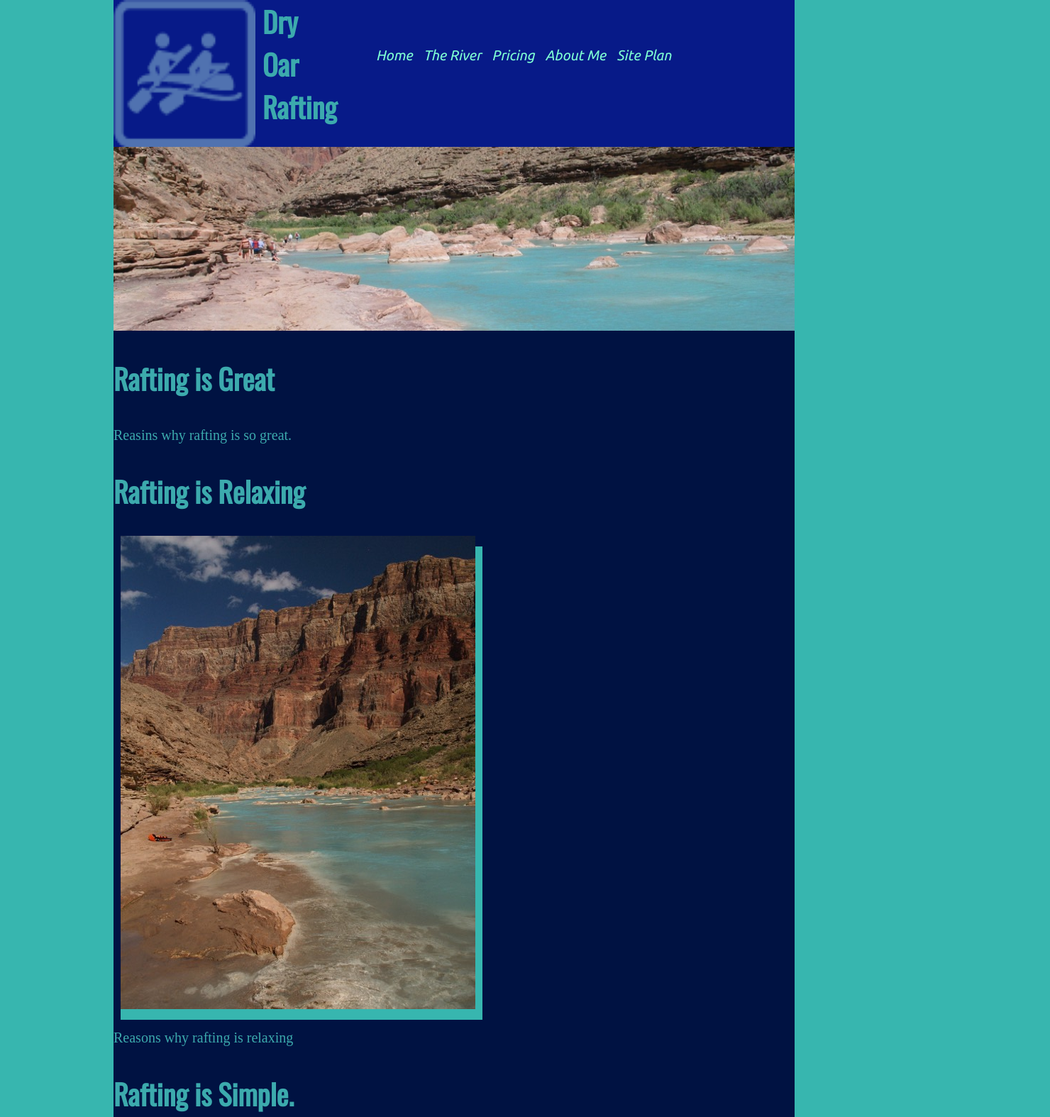
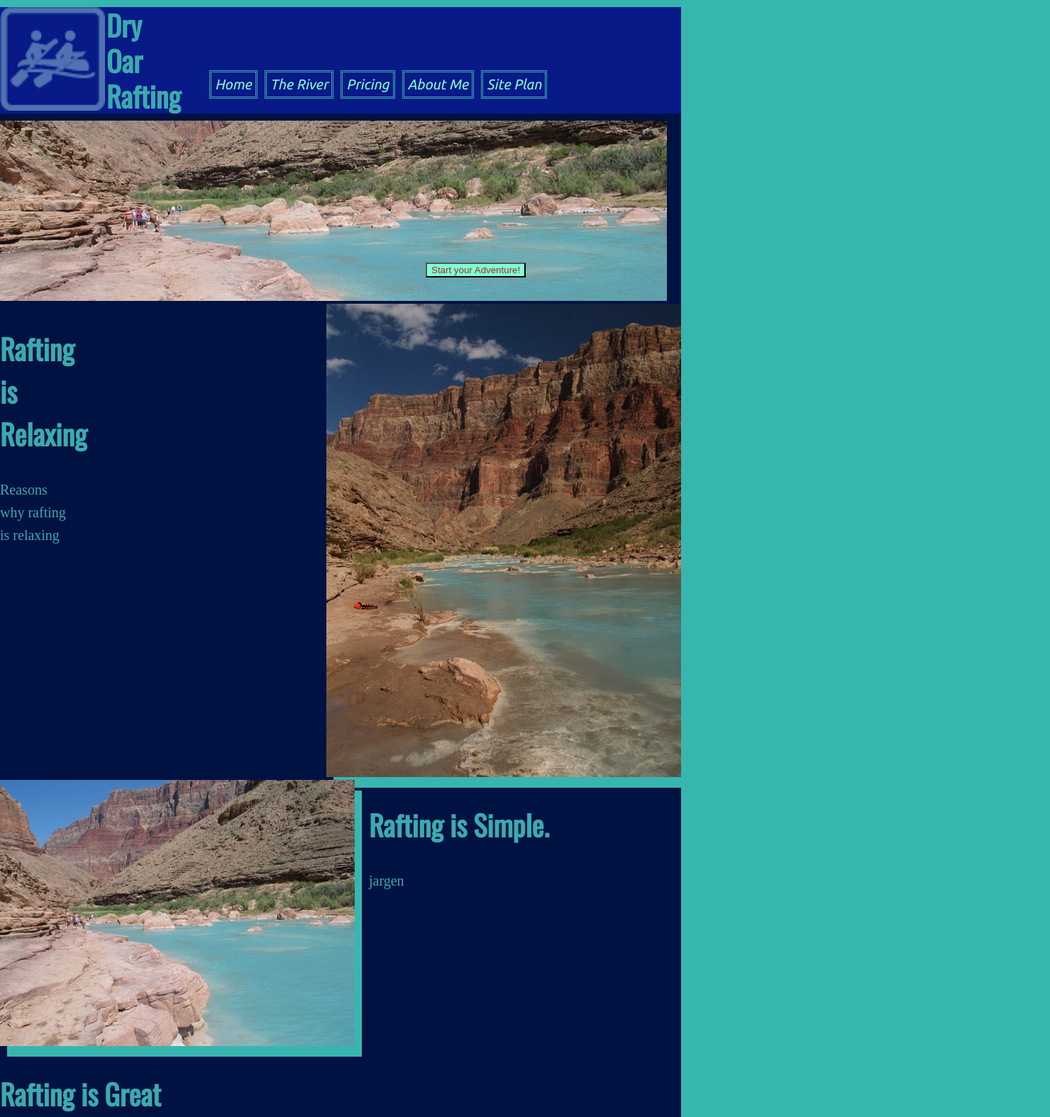
Before and after one commit to camerongardner/wdd130, a plain HTML site: page rafting/index.html in a window 1280 px wide. Shown: the top 1574 px of the page at 71% size, 1480 px wide, since content can reach past the window. Drawn offline with nearby package versions, Linux system fonts and the light colour scheme.

Commit message:
Find bugs

```diff
--- a/rafting/css/style.css
+++ b/rafting/css/style.css
@@ -2,79 +2,131 @@ body {
     background-color: #37b6af;
     margin: 0;
     padding: 0;
+    box-sizing: border-box;
+    max-width: 960px;
 }
 header, footer {
     background-color: #071a88;
+    display: grid;
+    grid-template-columns: 150px 100px 1fr;
 }
 header {
-    display: grid;
-    width: 960px;
+    align-items: inherit;
+    justify-content: center;
+    margin-bottom: 10px;
+    margin-top: 10px;
 }
-footer {
-    display: grid;
-    padding-top: 25px;
-    color: lightcyan;
-    width: 960px;
-    margin: auto;
-    justify-content: center;
+ul {
+    display: flex;
 }
-main {
-    background-color: #001242;
+li {
+    display: block;
+    list-style-type: none;
+    font-size: 20px;
+    margin: 5px;
+    padding: 5px;
+    border-style: double;
+    border-color: #3caaad;
 }
 h1, h2 {
     font-family: 'Oswald', sans-serif;
     font-size: 40px;
+}
+p, h1, h2, h3 {
+    color: #3caaad;
 }
 p {
     font-family: 'Times New Roman', Times, serif;
     font-size: 20px;
     line-height: 32px;
 }
-li {
-    list-style-type: none;
-    display: inline;
-    margin-left: 10px;
-    font-size: 20px;
-}
-p, h1, h2, h3 {
-    color: #3caaad;
-}
 a, a:hover, a:visited {
     color:aquamarine;
     font-family: 'Ubuntu', sans-serif;
     text-decoration: none;
 }
+.logo {
+    grid-column: 1;
+    grid-row: 1/3;
+}
+.title {
+    grid-column: 2;
+    grid-row: 1/3;
+    width: 50px;
+    margin: 0;
+    line-height: 50px;
+
+}
+.nav {
+    grid-column: 3;
+    grid-row: 2;
+}
 .nav a:hover {
     background-color: #3caaad;
 }
 .page {
-    width: 960px;
     margin: 0 auto;
+    background-color: #001242;
+
 }
-.home {
-    display: flex;
+.banner {
+    position: relative;
+    width: 100%;
+    height: auto;
+    padding: 0;
+    margin: 0;
+    grid-column: 1;
 }
-.left {
-    display: flex;
-    float: left;
-    width: 200px;
+.mid {
+    position: relative;
+    display: grid;
+    grid-column: 2;
+    grid-row: 2;
+    grid-template-columns: 1fr 1fr;
+    grid-gap: 20px;
 }
-.title {
-    display: inline;
-    width: 50px;
-    margin-left: 10px;
-    margin-right: 10px;
-    margin-top: 0;
+.midText {
+    grid-column: 1;
+    width:100px;
 }
-.nav {
-    background-color: #071a88;
-    display: flex;
-    width: 500px;
-    height: 50px;
-    margin-top: 50px;
-    margin-left: 50px;
+.midPic {
+    grid-column: 2;
+}
+.end {
+    display: grid;
+    position: relative;
+    grid-template-columns: 1fr 100%;
+}
+.endPic {
+    grid-column: 1;
+    grid-row: 1/3;
+    padding-right: 20px;
+}
+.endWords {
+    grid-column: 2;
+    grid-row: 1;
+}
+.ending {
+    grid-row: 4;
+    grid-column: 2;
+}
+.action {
+    position: absolute;
+    left: 600px;
+    top: 200px;
+    color:aquamarine;
 }
 .picture {
     box-shadow: 10px 15px #37b6af;
+}
+.copyright {
+    color: lightcyan;
+    font-size: 20px;
+    grid-column: 1/4;
+    grid-row: 2;
     padding-left: 10px;
 }
+.social {
+    grid-column: 4;
+    grid-row: 1/4;
+}
--- a/rafting/index.html
+++ b/rafting/index.html
@@ -16,8 +16,8 @@
 </head>
 <body>
     <div class="page">
-        <header id="home" class="home">
-            <img class="left" src="images/logo.png" alt="The logo of Dry Oar Rafting" />
+        <header id="home">
+            <img class="logo" src="images/logo.png" alt="The logo of Dry Oar Rafting" />
             <h1 class="title">Dry Oar Rafting</h1>
             <nav class="nav">
                 <ul>
@@ -39,32 +39,40 @@
                 </ul>
             </nav>
         </header>
-        <main>
-            <section>
-                <picture>
-                    <img style="width:960px;" src="images/littlecolorado-wide.jpg" alt="A portrait image of the Little Colorado." />
-                </picture>
-                <h2>Rafting is Great</h2>
-                <p>Reasins why rafting is so great.</p>
+        <main class="main">
+            <section class="top">
+                <div class="banner">
+                    <div class="action">
+                        <button style="background-color:aquamarine;color:brown" type="button">Start your Adventure!</button>
+                    </div>
+                    <img src="images/littlecolorado-wide.jpg" alt="A portrait image of the Little Colorado." />
+                </div>
             </section>
-            <section>
-                <h2>Rafting is Relaxing</h2>
-                <picture>
+            <section class="mid">
+                <div class="midText">
+                    <h2>Rafting is Relaxing</h2>
+                    <p>Reasons why rafting is relaxing</p>
+                </div>
+                <picture class="midPic">
                     <img class="picture" src="images/little-colorado-portrait.jpg" alt="A wide picture of the Little Colorado." />
                 </picture>
-                <p>Reasons why rafting is relaxing</p>
             </section>
-            <section>
-                <h2>Rafting is Simple.</h2>
-                <picture>
+            <section class="end">
+                <div class="endWords">
+                    <h2>Rafting is Simple.</h2>
+                    <p>jargen</p>
+                </div>
+                <picture class="endPic">
                     <img class="picture" src="images/littlecolorado.jpg" alt="An image of the Little Colorado." />
                 </picture>
-                <p style="margin-bottom: 0; padding: 0;">Reason why rafting is more simple than other activities.</p>
+            </section>
+            <section class="ending">
+                <h2>Rafting is Great</h2>
             </section>
         </main>
         <footer>
-            <div class="footinline">
-                &copy;<span id="copyright"></span> Dry Oar Rafting - Cameron Gardner - WDD130-21
+            <div class="copyright">&copy;<span id="copyright"></span> Dry Oar Rafting - Cameron Gardner - WDD130-21</div>
+            <div class="social">
                 <ul>
                     <li>
                         <a href="https://www.facebook.com" title="Facebook" target="_blank">
```
